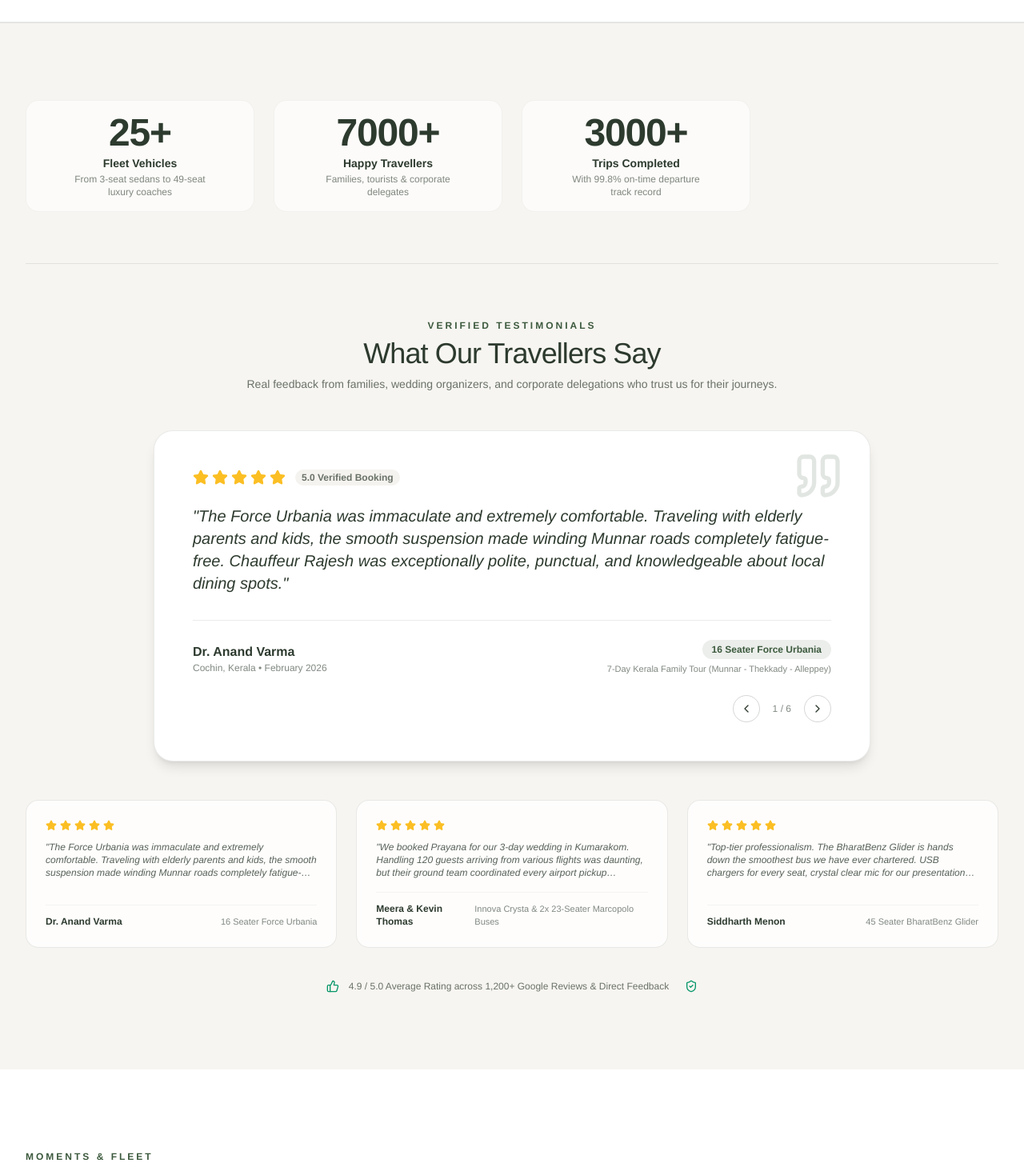
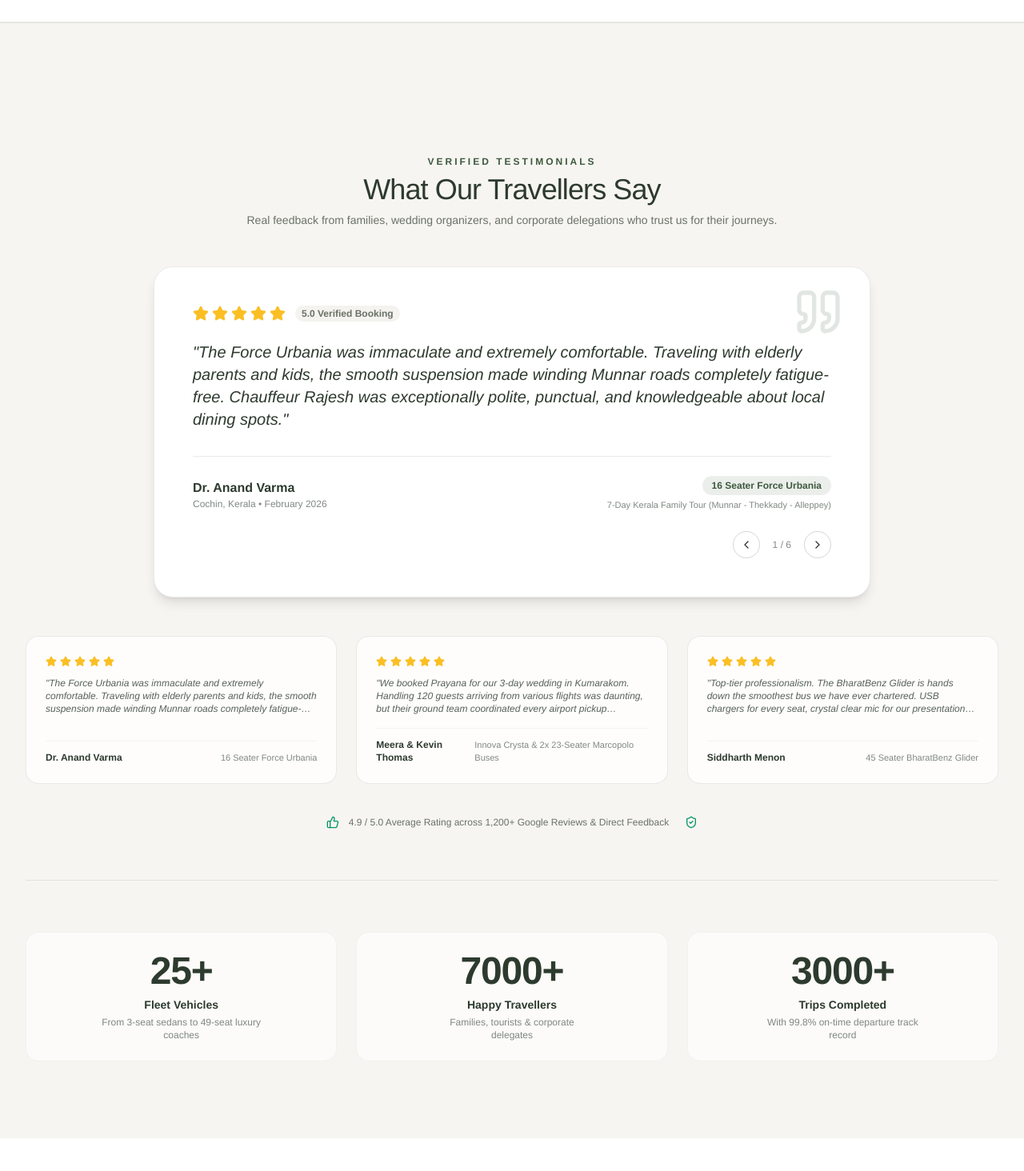
Before and after one commit to godsonjoseph87/prayana, a React (Vite) app: page / in a window 1280 px wide. Shown: the part 5160-6624 px from the top of the page at 80% size. Built offline with nearby package versions, Linux system fonts and the light colour scheme; a web font is replaced by a local one.

Commit message:
updated code

```diff
--- a/src/components/CustomerReviews.tsx
+++ b/src/components/CustomerReviews.tsx
@@ -18,22 +18,6 @@ export function CustomerReviews() {
   return (
     <section id="reviews-section" className="scroll-mt-24 py-16 md:py-24 bg-brand-light/60 border-t border-brand-dark/10 overflow-hidden">
       <div className="max-w-7xl mx-auto px-4 sm:px-6 lg:px-8">
-        {/* Trust Metrics Bar */}
-        <div className="grid grid-cols-2 md:grid-cols-4 gap-6 pb-16 border-b border-brand-dark/10">
-          {TRUST_METRICS.map((metric, idx) => (
-            <div key={idx} className="flex flex-col items-center text-center p-4 bg-white/60 rounded-2xl border border-brand-dark/5 shadow-xs">
-              <span className="text-3xl sm:text-4xl md:text-5xl font-bold text-brand-dark font-helvetica-neue tracking-tight">
-                {metric.value}
-              </span>
-              <span className="text-sm font-semibold text-brand-dark mt-1">
-                {metric.label}
-              </span>
-              <span className="text-xs text-brand-dark/60 mt-0.5 max-w-[180px]">
-                {metric.description}
-              </span>
-            </div>
-          ))}
-        </div>
 
         {/* Reviews Section Header */}
         <div className="mt-16 text-center max-w-2xl mx-auto mb-12">
@@ -142,6 +126,23 @@ export function CustomerReviews() {
           <span>4.9 / 5.0 Average Rating across 1,200+ Google Reviews & Direct Feedback</span>
           <ShieldCheck className="w-4 h-4 text-emerald-600 ml-2" />
         </div>
+
+        {/* Trust Metrics Bar */}
+        <div className="grid grid-cols-1 sm:grid-cols-3 gap-6 pt-16 mt-16 border-t border-brand-dark/10">
+          {TRUST_METRICS.map((metric, idx) => (
+            <div key={idx} className="flex flex-col items-center text-center p-6 bg-white/60 rounded-2xl border border-brand-dark/5 shadow-xs">
+              <span className="text-3xl sm:text-4xl md:text-5xl font-bold text-brand-dark font-helvetica-neue tracking-tight">
+                {metric.value}
+              </span>
+              <span className="text-sm font-semibold text-brand-dark mt-2">
+                {metric.label}
+              </span>
+              <span className="text-xs text-brand-dark/60 mt-1 max-w-[200px]">
+                {metric.description}
+              </span>
+            </div>
+          ))}
+        </div>
       </div>
     </section>
   )
```
